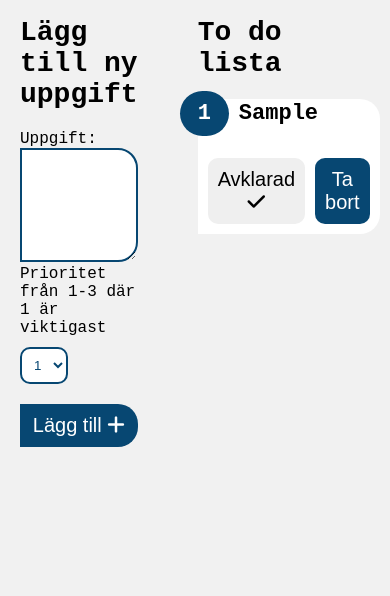
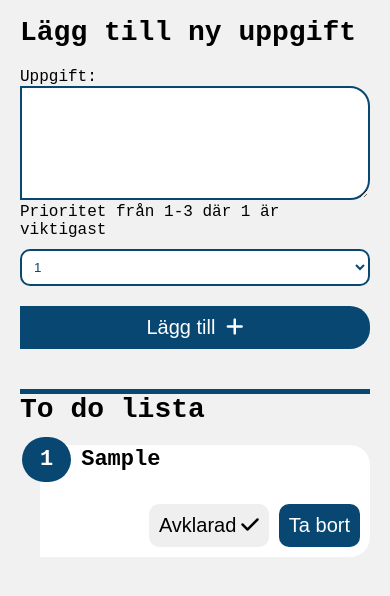
Before and after one commit to Hanin-96/dt208g-moment-2, a website built with Parcel: page src/index.html in a window 390 px wide. Both pictures are taken after typing "Sample" into the empty fields and a click on the button "Lägg till". Shown: the part 92-688 px from the top of the page. Built offline with nearby package versions, Linux system fonts and the light colour scheme; a web font is replaced by a local one.

Commit message:
Sorterad todos efter prioriteringar + media queries för mindre skärm

```diff
--- a/main.js
+++ b/main.js
@@ -75,6 +75,7 @@ function makeToDo(toDoListWrap, todoEl, index) {
     if (todoEl.completed) {
         articleEl.className = "todo-completed";
         btnFinishEl.disabled = true;
+        btnFinishEl.style.cursor = "unset";
     }
     btnFinishEl.addEventListener("click", function () {
         todo.markTodoCompleted(index);
@@ -95,7 +96,8 @@ function resetTodoInput(toDoText, selectPrio) {
 function refreshTodos() {
     var toDoListWrap = document.querySelector(".todo-wrap");
     toDoListWrap.replaceChildren(); //Tar bort tidigare todos
-    todo.getTodos().forEach(function (todoEl, index) {
+    var sortedTodos = todo.getTodos().sort(function (a, b) { return a.priority - b.priority; });
+    sortedTodos.forEach(function (todoEl, index) {
         makeToDo(toDoListWrap, todoEl, index);
     });
 }
--- a/main.ts
+++ b/main.ts
@@ -100,6 +100,7 @@ function makeToDo(toDoListWrap: HTMLDivElement, todoEl: Todo, index: number) {
     if(todoEl.completed) {
         articleEl.className = "todo-completed";
         btnFinishEl.disabled = true;
+        btnFinishEl.style.cursor = "unset"
     }
 
     btnFinishEl.addEventListener("click", () => {
@@ -127,7 +128,10 @@ function refreshTodos(): void {
     let toDoListWrap = document.querySelector(".todo-wrap") as HTMLDivElement;
         toDoListWrap.replaceChildren(); //Tar bort tidigare todos
 
-        todo.getTodos().forEach((todoEl, index) => {
+        //Sortera todos efter priority ordning
+        const sortedTodos = todo.getTodos().sort((a, b) => a.priority - b.priority);
+
+        sortedTodos.forEach((todoEl, index) => {
             makeToDo(toDoListWrap, todoEl, index);
         });
 
--- a/src/css/stylesheet.css
+++ b/src/css/stylesheet.css
@@ -112,7 +112,7 @@ article {
 }
 
 .todo-completed {
-    background-color: rgba(0, 128, 0, 0.5);
+    background-color: rgba(0, 128, 0, 0.3);
 }
 
 h3 {
@@ -140,6 +140,7 @@ h3 {
     border-radius: 1rem;
     border: none;
     font-size: 2rem;
+    cursor: pointer;
 }
 
 .btn-delete {
@@ -159,3 +160,33 @@ h3 {
 label {
     font-size: 1.6rem;
 }
+
+.fa-solid {
+    margin-left: 0.5rem;
+}
+
+/*Media queries*/
+@media screen and (max-width:600px) {
+
+    .content-wrap {
+        flex-direction: column;
+    }
+
+    #priority {
+        width: 100%;
+    }
+
+    #line {
+        background-color: #074772;
+        width: 100%;
+        height: 0.5rem;
+        margin-left: unset;
+        margin-right: unset;
+        margin-top: 4rem;
+        display: block;
+    }
+
+    .todo-wrap {
+        margin-left: 2rem;
+    }
+}
--- a/todo.ts
+++ b/todo.ts
@@ -33,6 +33,7 @@ export class TodoList {
         }
     }
 
+    //Metod för att ta bort todos
     markTodoDeleted(todoIndex: number): void {
         if (todoIndex >= 0 && todoIndex <= this.todos.length) {
             this.todos.splice(todoIndex, 1);
```
